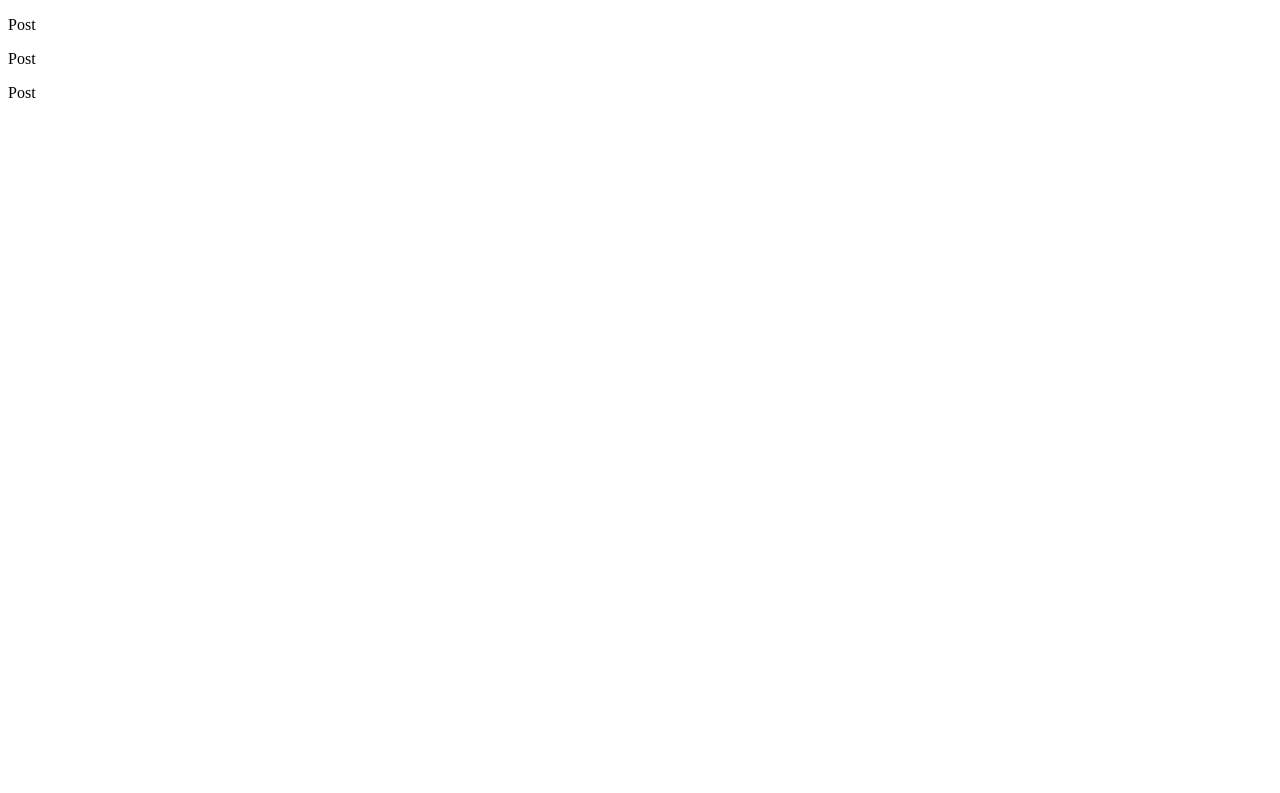
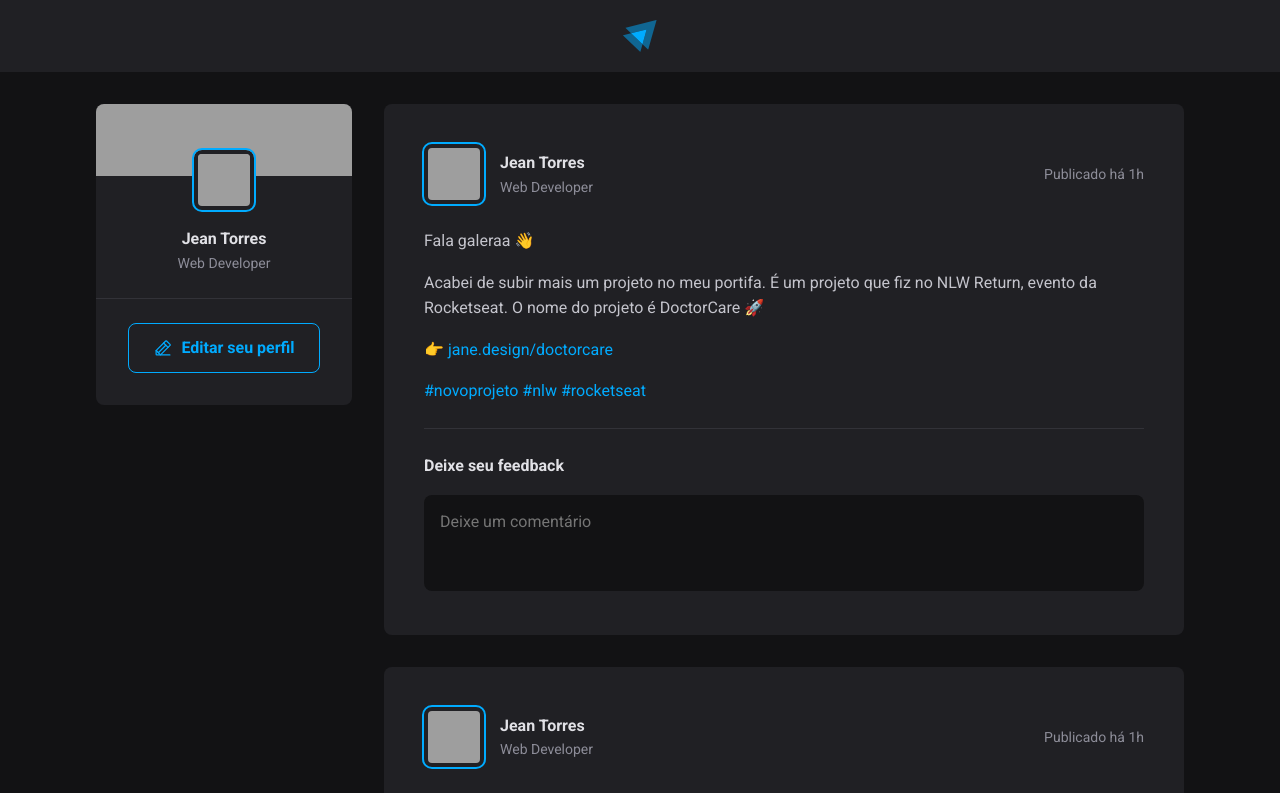
Before and after one commit to JeanTowers/React-ignite, a React (Vite) app in the folder 01-funcamentos-reactjs/: page / in a window 1280 px wide. Shown: the top 793 px of the page. Built offline with nearby package versions, Linux system fonts and the light colour scheme; grey boxes are pictures that could not be loaded.

Commit message:
Estrutura da aplicação - Formulário de comentários

```diff
--- a/01-funcamentos-reactjs/index.html
+++ b/01-funcamentos-reactjs/index.html
@@ -2,8 +2,15 @@
 <html lang="en">
   <head>
     <meta charset="UTF-8" />
+
+    <link rel="preconnect" href="https://fonts.googleapis.com" />
+    <link rel="preconnect" href="https://fonts.gstatic.com" crossorigin />
     <link rel="icon" type="image/svg+xml" href="/vite.svg" />
+
     <meta name="viewport" content="width=device-width, initial-scale=1.0" />
+
+    <link href="https://fonts.googleapis.com/css2?family=Roboto:wght@400;700&display=swap" rel="stylesheet" />
+
     <title>Vite + React</title>
   </head>
   <body>
--- a/01-funcamentos-reactjs/package.json
+++ b/01-funcamentos-reactjs/package.json
@@ -9,6 +9,7 @@
     "preview": "vite preview"
   },
   "dependencies": {
+    "phosphor-react": "^1.4.1",
     "react": "^18.2.0",
     "react-dom": "^18.2.0"
   },
--- a/01-funcamentos-reactjs/src/App.jsx
+++ b/01-funcamentos-reactjs/src/App.jsx
@@ -1,15 +1,30 @@
-import {Post} from './Post'
+import { Header } from './components/Header'
+import {Post} from './components/Post'
+import { Sidebar } from './components/Sidebar'
+import './global.css'
+import styles from './App.module.css'
+
 
 export function App() {
 
   return (
     <div>
-      <Post
-        authot="Jean Torres"
-        content="Lorem ipsum dolor sit amet consectetur, adipisicing elit. Neque natus voluptatem tenetur illum harum est, iste cupiditate ullam corporis, nisi cum fugit eius recusandae suscipit explicabo odio voluptatibus aspernatur architecto."
-      />
-      <Post/>
-      <Post/>
+      <Header />
+
+      <div className={styles.wrapper}>
+        <Sidebar />
+
+        <main>
+          <Post
+            author="Jean Torres"
+            content="Lorem ipsum dolor sit amet consectetur, adipisicing elit. Neque natus voluptatem tenetur illum harum est, iste cupiditate ullam corporis, nisi cum fugit eius recusandae suscipit explicabo odio voluptatibus aspernatur architecto."
+          />
+          <Post
+            author="Levi Torres"
+            content="Um Novo Post "
+          />
+        </main>
+      </div>
     </div>
 
   )
--- /dev/null
+++ b/01-funcamentos-reactjs/src/App.module.css
@@ -0,0 +1,10 @@
+.wrapper {
+    max-width: 70rem;
+    margin: 2rem auto;
+    padding: 0 1rem;
+
+    display: grid;
+    grid-template-columns: 256px 1fr;
+    gap: 2rem;
+    align-items: flex-start;
+}
--- a/01-funcamentos-reactjs/src/Post.jsx
+++ /dev/null
@@ -1,5 +0,0 @@
-// props : {}
-export function Post(props){
-    return <p>Post</p>
-
-}
--- /dev/null
+++ b/01-funcamentos-reactjs/src/components/Header.jsx
@@ -0,0 +1,11 @@
+import styles from './Header.module.css'
+
+import ignitelogo from '../assets/ignite-logo.svg'
+
+export function Header() {
+    return(
+        <header  className={styles.header}>
+          <img src={ignitelogo} alt="Logotipo do Ignite" />
+        </header>
+    )
+}
--- /dev/null
+++ b/01-funcamentos-reactjs/src/components/Header.module.css
@@ -0,0 +1,11 @@
+.header {
+    background: var(--gray-800);
+    display: flex;
+    justify-content: center;
+    padding: 1.25rem 0;
+
+}
+
+.header img {
+    height: 2rem;
+}
--- /dev/null
+++ b/01-funcamentos-reactjs/src/components/Post.jsx
@@ -0,0 +1,41 @@
+import styles from './Post.module.css';
+
+export function Post( ){
+    return (
+        <article className={styles.post}>
+
+            <header>
+                <div className={styles.author}>
+                    <img className={styles.avatar} src="https://media.licdn.com/dms/image/D4D03AQHIMIqU-3U8zg/profile-displayphoto-shrink_200_200/0/1669337123913?e=1683763200&v=beta&t=Il-mZVoLEQZqUYIHzw9HN-E7JA9r5aJVNV03Zp9e82c" />
+                    <div className={styles.authorInfo}>
+                        <strong>Jean Torres</strong>
+                        <span>Web Developer</span>
+                    </div>
+                </div>
+                <time title='06 de março ás 10:46h' dateTime="2023-03-06 10:46:30">Publicado há 1h</time>
+            </header>
+
+            <div className={styles.content}>
+                <p>Fala galeraa 👋</p>
+                <p>Acabei de subir mais um projeto no meu portifa. É um projeto que fiz no NLW Return, evento da Rocketseat. O nome do projeto é DoctorCare 🚀</p>
+                <p>👉 <a href="">jane.design/doctorcare</a></p>
+                <p>
+                    <a href=""> #novoprojeto</a>
+                    <a href=""> #nlw </a>
+                    <a href=""> #rocketseat</a>
+                </p>
+            </div>
+
+            <form className={styles.commentForm}>
+                <strong>Deixe seu feedback</strong>
+                <textarea
+                   placeholder='Deixe um comentário'
+                />
+                <footer>
+                    <button type="submit">Publicar</button>
+                </footer>
+            </form>
+
+        </article>
+    )
+}
--- /dev/null
+++ b/01-funcamentos-reactjs/src/components/Post.module.css
@@ -0,0 +1,124 @@
+.post {
+   background: var(--gray-800);
+   border-radius: 8px;
+   padding: 2.5rem;
+}
+
+.post + .post {
+    margin-top: 2rem;
+}
+
+.content {
+    line-height: 1.6;
+    color: var(--gray-300);
+    margin-top: 1.5rem;
+}
+
+.content p {
+    margin-top: 1rem;
+}
+
+.content a {
+    margin-top: 1rem;
+    color: var(--green-500);
+    text-decoration: none;
+}
+
+.content a:hover {
+    color: var(--blue-300);
+}
+
+.post > header{
+    display: flex;
+    align-items: center;
+    justify-content: space-between;
+
+}
+
+.post > header time {
+    font-size: 0.875rem;
+    color: var(--gray-400);
+}
+
+.author {
+    display: flex;
+    align-items: center;
+    gap: 1rem;
+}
+
+.author img {
+    width: calc(3rem + 12px);
+    height: calc(3rem + 12px);
+    border-radius: 8px;
+    border: 4px solid var(--gray-800);
+    outline: 2px solid var(--green-500);
+}
+.authorInfo strong {
+    display: block;
+    color: var(--gray-100);
+    line-height: 1.6;
+}
+
+.authorInfo span {
+    display: block;
+    color: var(--gray-400);
+    line-height: 1.6;
+    font-size: 0.875rem;
+
+}
+
+.commentForm {
+    width: 100%;
+    margin-top: 1.5rem;
+    padding-top: 1.5rem;
+    border-top: 1px solid var(--gray-600);
+}
+
+.commentForm > strong {
+    line-height: 1.6;
+    color: var(--gray-100);
+}
+
+.commentForm > textarea {
+    width: 100%;
+    background: var(--gray-900);
+    border: 0;
+    resize: none;
+    height: 6rem;
+    padding: 1rem;
+    border-radius: 8px;
+    color: var(--gray-100);
+    line-height: 1.4;
+    margin-top: 1rem;
+}
+
+.commentForm footer {
+    visibility: hidden;
+    max-height: 0;
+    opacity: 0;
+    transition: max-height 0.5s, opacity 0.5s;
+}
+
+.commentForm:focus-within footer{
+    visibility: visible;
+    max-height: none;
+    opacity: 1;
+    max-height: 5rem;
+}
+
+.commentForm button[type=submit] {
+    padding: 1rem 1.5rem;
+    margin-top: 1rem;
+    border-radius: 8px;
+    border: 0;
+    background: var(--green-500);
+    color: var(--white);
+    font-weight: bold;
+    cursor: pointer;
+
+    transition: background-color 0.1s;
+}
+
+.commentForm button[type=submit]:hover {
+    background: var(--blue-300);
+}
--- /dev/null
+++ b/01-funcamentos-reactjs/src/components/Sidebar.jsx
@@ -0,0 +1,25 @@
+import styles from  './Sidebar.module.css'
+import { PencilLine } from "phosphor-react";
+export function Sidebar() {
+    return (
+        <aside className={styles.sidebar}>
+            <img
+                className={styles.cover}
+                src='https://images.unsplash.com/photo-1585079542156-2755d9c8a094?ixlib=rb-4.0.3&ixid=MnwxMjA3fDB8MHxwaG90by1wYWdlfHx8fGVufDB8fHx8&auto=format&fit=crop&w=500&q=60'
+            />
+
+            <div className={styles.profile}>
+                <img className={styles.avatar} src="https://media.licdn.com/dms/image/D4D03AQHIMIqU-3U8zg/profile-displayphoto-shrink_200_200/0/1669337123913?e=1683763200&v=beta&t=Il-mZVoLEQZqUYIHzw9HN-E7JA9r5aJVNV03Zp9e82c" />
+                <strong>Jean Torres</strong>
+                <span>Web Developer</span>
+            </div>
+
+            <footer>
+                <a href="#">
+                    <PencilLine size={20}/>
+                    Editar seu perfil
+                </a>
+            </footer>
+        </aside>
+    )
+}
--- /dev/null
+++ b/01-funcamentos-reactjs/src/components/Sidebar.module.css
@@ -0,0 +1,69 @@
+.sidebar {
+    background: var(--gray-800);
+    border-radius: 8px;
+    overflow: hidden;
+}
+
+.cover {
+     width: 100%;
+     height: 72px;
+     object-fit: cover;
+}
+
+.profile {
+    display: flex;
+    align-items: center;
+    flex-direction: column;
+
+    margin-top: calc(0px - 1.5rem - 6px);
+}
+
+.profile strong {
+    margin-top: 1rem;
+    color: var(--gray-100);
+    line-height: 1.6;
+}
+
+.profile span {
+    font-size: 0.875rem;
+    color: var(--gray-400);
+    line-height: 1.6;
+}
+
+.avatar {
+    width: calc(3rem + 12px);
+    height: calc(3rem + 12px);
+    border-radius: 8px;
+    border: 4px solid var(--gray-800);
+    outline: 2px solid var(--green-500);
+}
+
+
+.sidebar footer {
+    border-top: 1px solid var(--gray-600);
+    margin-top: 1.5rem;
+    padding: 1.5rem 2rem 2rem;
+}
+
+.sidebar footer a {
+    background: transparent ;
+    color: var(--green-500);
+    border: 1px solid var(--green-500);
+    border-radius: 8px;
+    height: 50px;
+    padding: 0 1.5rem;
+    font-weight: bold;
+    display: block;
+    text-decoration: none;
+    display: flex;
+    align-items: center;
+    justify-content: center;
+    gap: 0.5rem;
+
+    transition: color 0.1s, background-color 0.1s;
+}
+
+.sidebar footer a:hover{
+    background: var(--green-500);
+    color: var(--write);
+}
--- /dev/null
+++ b/01-funcamentos-reactjs/src/global.css
@@ -0,0 +1,35 @@
+:root {
+    --white: #fff;
+    --gray-100: #e1e1e6;
+    --gray-300: #c4c4cc;
+    --gray-400: #8d8d99;
+    --gray-600: #323238;
+    --gray-700: #29292e;
+    --gray-800: #202024;
+    --gray-900: #121214;
+    --blue-300: #00f8ff;
+    --green-500: #00abff;
+}
+
+:focus {
+    outline: transparent;
+    box-shadow: 0 0 0 2px var(--green-500);
+}
+
+* {
+    margin: 0;
+    padding: 0;
+    box-sizing: border-box;
+}
+
+body {
+    background: var(--gray-900);
+    color: var(--gray-300);
+    -webkit-font-smoothing: antialiased;
+}
+
+body, input, textarea, button {
+    font-family: 'Roboto', sans-serif;
+    font-weight: 400;
+    font-size: 1rem;
+}
```
Also changed, not shown: 01-funcamentos-reactjs/src/assets/ignite-logo.svg (added), 1 other file (tests, documents, lock files or other folders).
